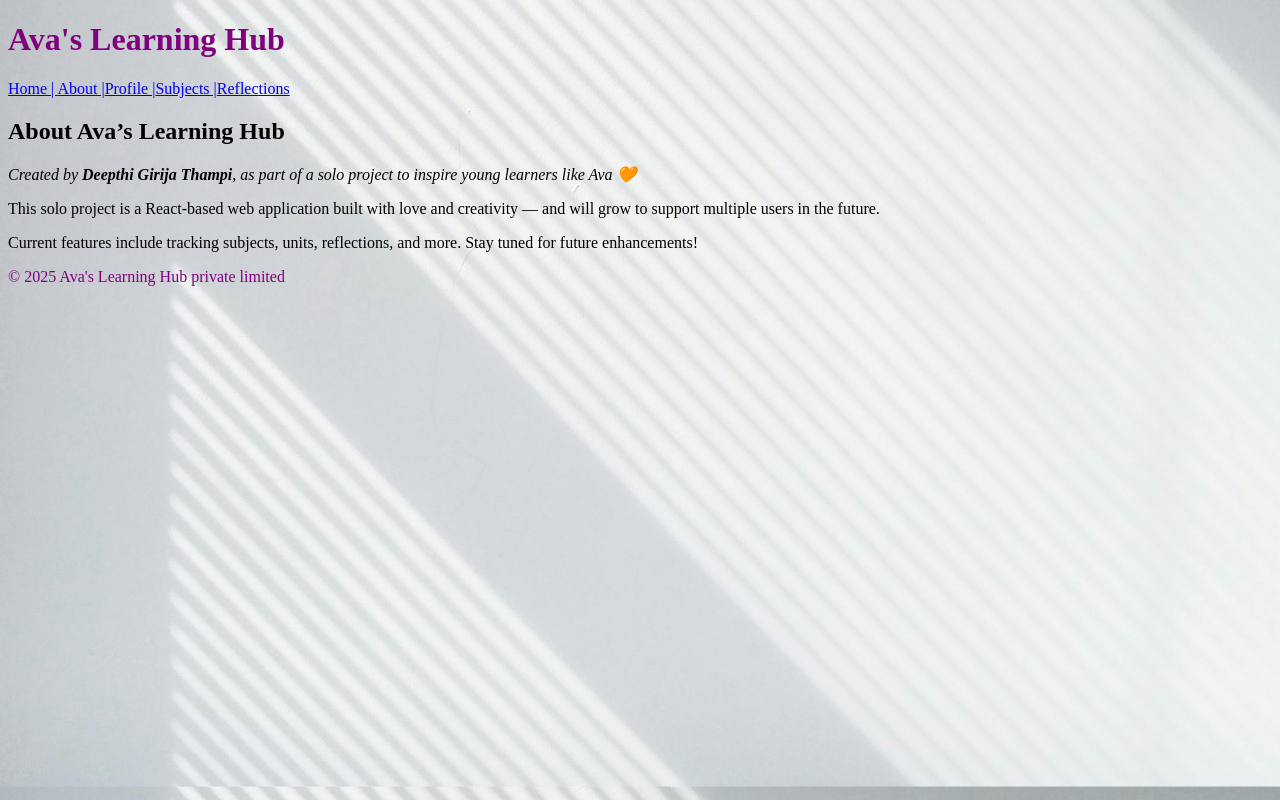
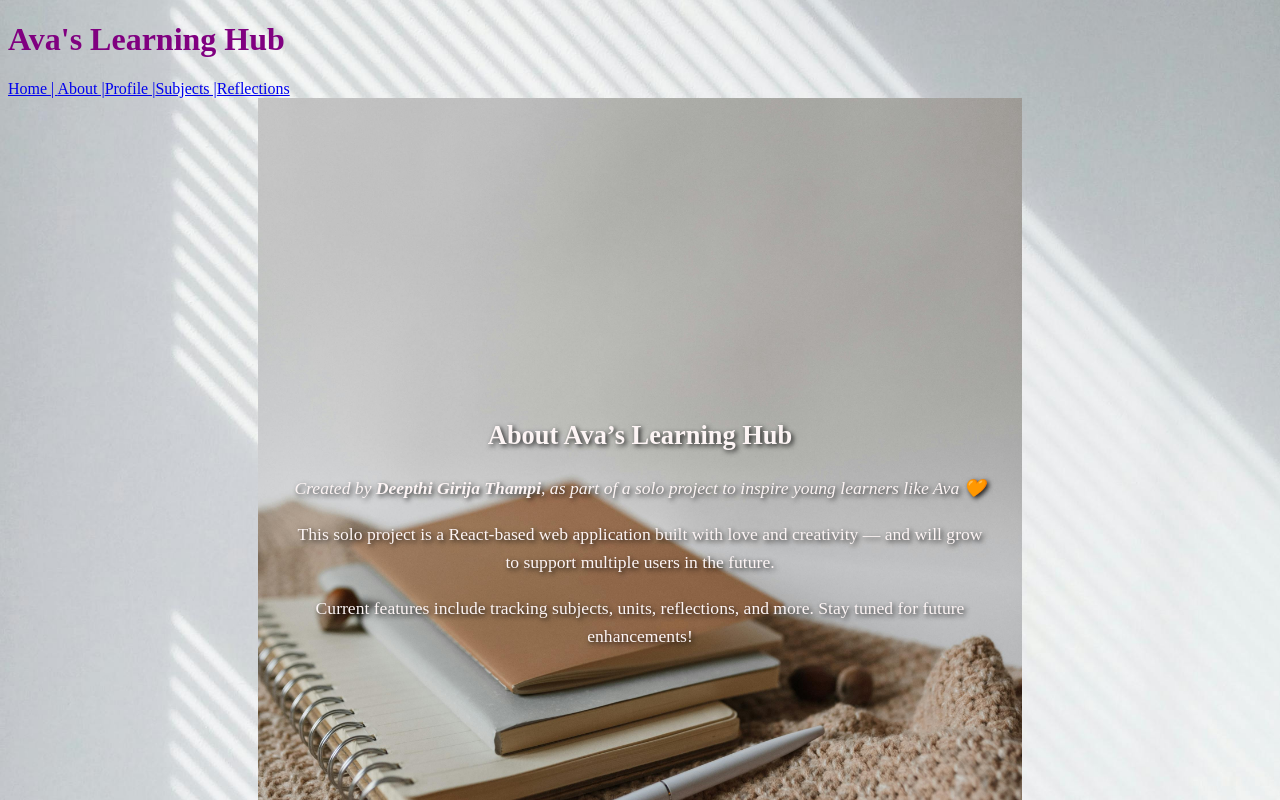
Before and after one commit to DeepthiGirijaThampi/ava-learning-hub, a React (Vite) app: page /about in a window 1280 px wide. Shown: the top 800 px of the page. Built offline with nearby package versions, Linux system fonts and the light colour scheme.

Commit message:
Updated About.jsx page, added an image to assets, created a css page for About

```diff
--- a/src/components/pages/About.jsx
+++ b/src/components/pages/About.jsx
@@ -1,7 +1,7 @@
-
+import '/src/components/pages/about.css';
 export default function About(){
     return(
-        <main >
+        <main className='about-page' >
          <section >
          <h2>About Ava’s Learning Hub</h2>
          <p><em>Created by <strong >Deepthi Girija Thampi</strong>, as part of a solo project to inspire young learners like Ava 🧡</em></p>
--- /dev/null
+++ b/src/components/pages/about.css
@@ -0,0 +1,33 @@
+:root{
+--white-color: #fdf5f5;
+--shading-color :rgba(0, 0, 0, 0.849);
+}
+
+
+
+.about-page {
+    padding: 2rem;
+    max-width: 700px;
+    margin: 0 auto;
+    font-size: 1.1rem;
+    line-height: 1.6;
+  }
+  .about-page h2 {
+    /* color: #6a1b9a;  */
+    color:var(--white-color);
+    margin-bottom: 1rem;
+  }
+  .about-page {
+    position: relative;
+    background-image: url('../../assets/books-one.jpg');
+    background-size: cover;
+    background-position: center;
+    color:var(--white-color);
+    text-shadow: 2px 2px 5px var(--shading-color);
+    min-height: 100vh;
+    display: flex;
+    align-items: center;
+    justify-content: center;
+    text-align: center;
+    padding: 2rem;
+  }
```
Also changed, not shown: src/assets/books-one.jpg (added).
